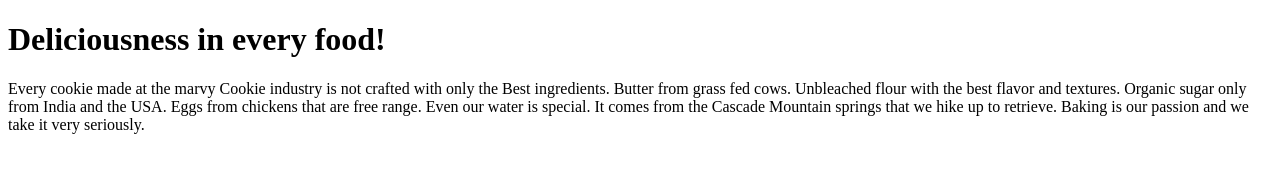
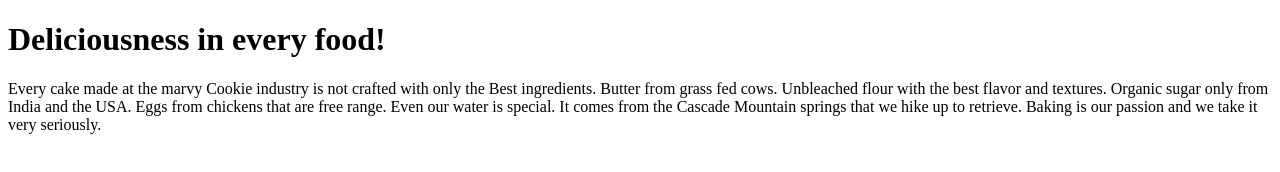
Before and after one commit to MarvXK/marvSOE411, a plain HTML site: page index.htm in a window 1280 px wide. Drawn offline with Linux system fonts and the light colour scheme.

Commit message:
Update index.htm

```diff
--- a/index.htm
+++ b/index.htm
@@ -3,7 +3,7 @@
 <body>
 
 <h1>Deliciousness in every food!</h1>
-<p>Every cookie made at the marvy Cookie industry is not crafted with only the Best ingredients. Butter from grass fed cows. Unbleached flour with the best flavor and textures. Organic sugar only from India and the USA. Eggs from chickens that are free range. Even our water is special. It comes from the Cascade Mountain springs that we hike up to retrieve. Baking is our passion and we take it very seriously.</p>
+<p>Every cake made at the marvy Cookie industry is not crafted with only the Best ingredients. Butter from grass fed cows. Unbleached flour with the best flavor and textures. Organic sugar only from India and the USA. Eggs from chickens that are free range. Even our water is special. It comes from the Cascade Mountain springs that we hike up to retrieve. Baking is our passion and we take it very seriously.</p>
 
 </body>
 </html>
```
